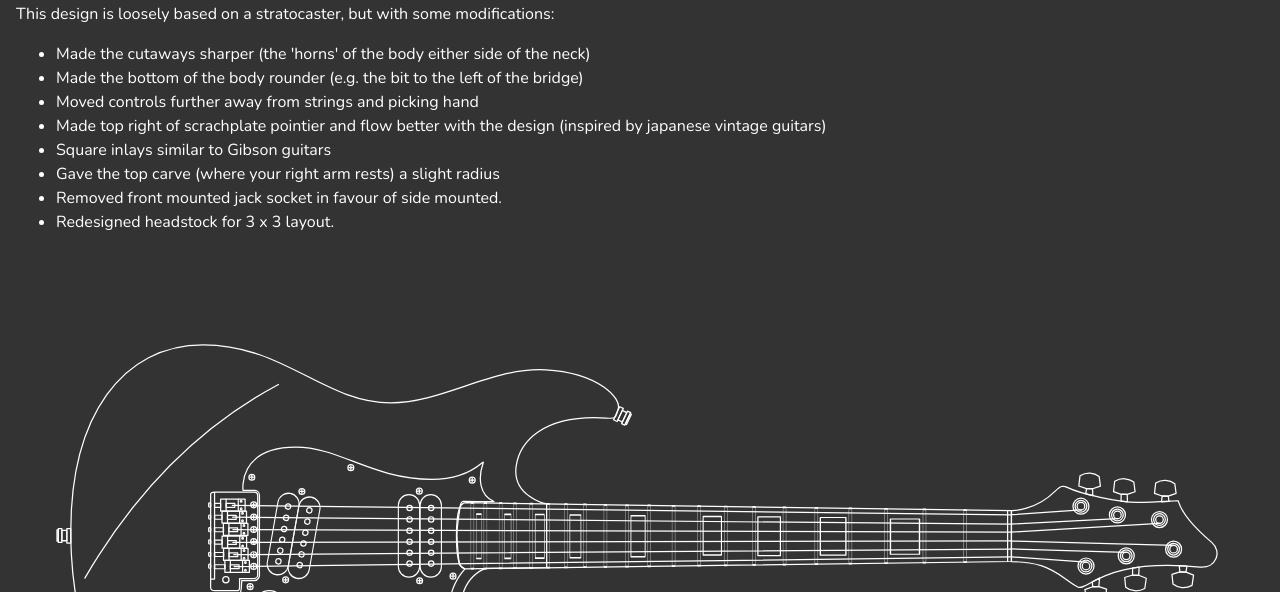
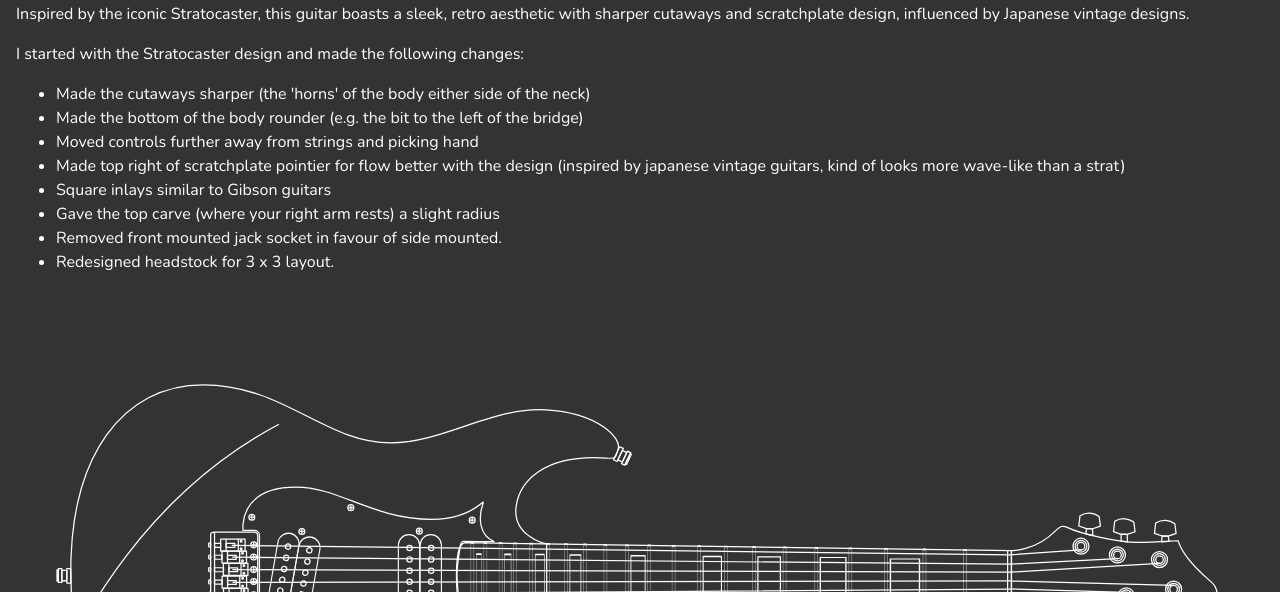
Before and after one commit to elf-audio/elf-audio.github.io, a plain HTML site: page guitars/mosher/index.html in a window 1280 px wide. Shown: the part 208-800 px from the top of the page. Drawn offline with nearby package versions, Linux system fonts and the light colour scheme.

Commit message:
Better descriptions

```diff
--- a/guitars/mosher/index.html
+++ b/guitars/mosher/index.html
@@ -103,8 +103,13 @@
 			<h1>CUSTOM GUITAR: JOHN MOSHER</h1>
 			<h2>DESIGN DRAFT</h2>
 			<p>
-				This design is loosely based on a stratocaster, but with some
-				modifications:
+				Inspired by the iconic Stratocaster, this guitar boasts a sleek,
+				retro aesthetic with sharper cutaways and scratchplate design,
+				influenced by Japanese vintage designs.
+			</p>
+			<p>
+				I started with the Stratocaster design and made the following
+				changes:
 			</p>
 			<ul>
 				<li>
@@ -119,8 +124,9 @@
 					Moved controls further away from strings and picking hand
 				</li>
 				<li>
-					Made top right of scrachplate pointier and flow better with
-					the design (inspired by japanese vintage guitars)
+					Made top right of scratchplate pointier for flow better with
+					the design (inspired by japanese vintage guitars, kind of
+					looks more wave-like than a strat)
 				</li>
 				<li>Square inlays similar to Gibson guitars</li>
 				<li>
```
